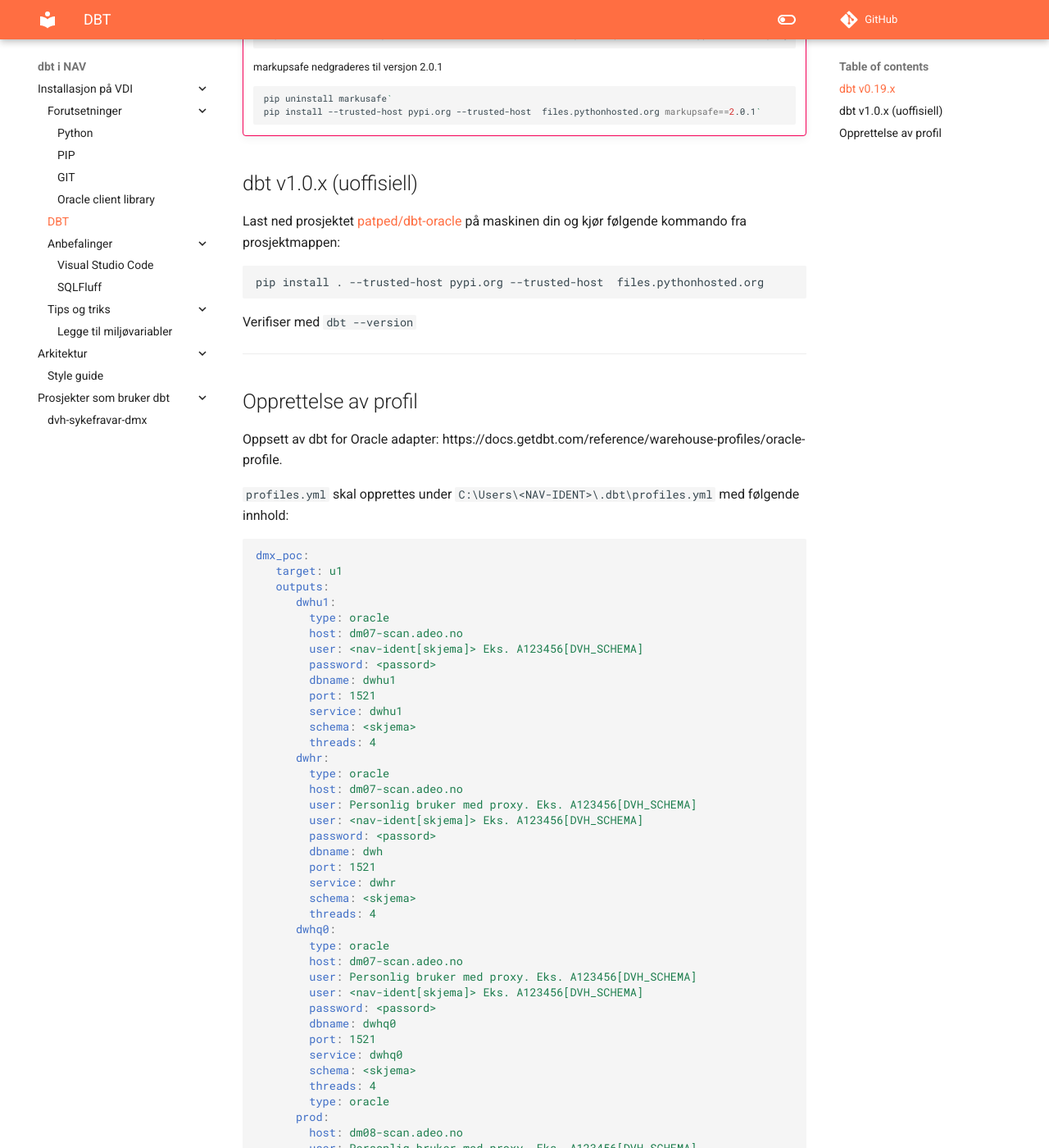
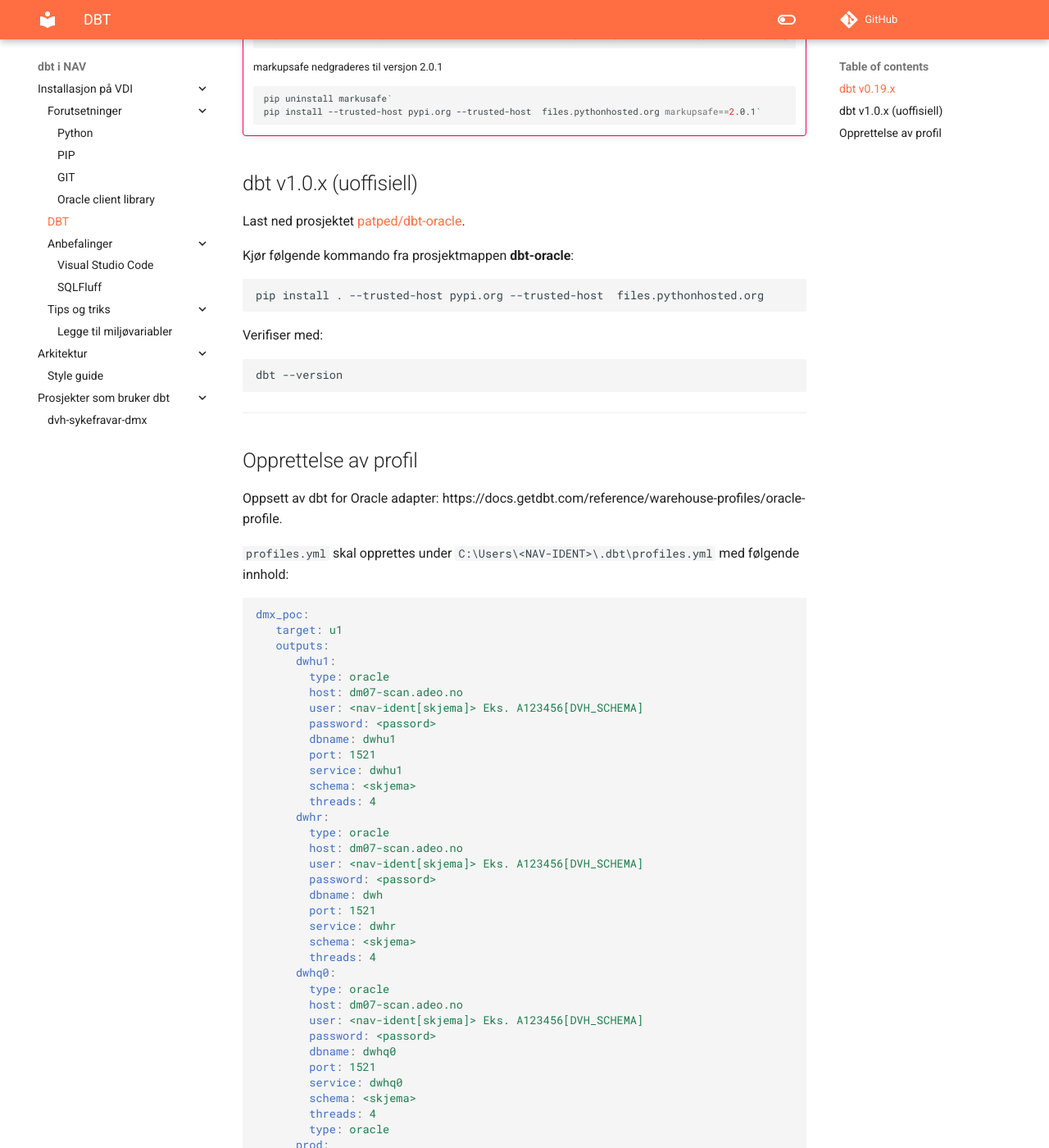
Before and after one commit to navikt/dbt-i-nav, an MkDocs documentation site: the page built from docs/vdi/dbt.md, in a window 1280 px wide and 1400 px high, scrolled down 968 px. Shown: the whole window at 82% size. Built offline with MkDocs 1.6.1 and Material for MkDocs 9.7.7, drawn with Linux system fonts in a browser that asks for light colours; comment, search, counter and statistics services are not loaded; some of the changed text lies outside the part shown.

Commit message:
Update installation guide for dbt v1.0.x
Co-authored-by: Torunn Dønvik <torunn.donvik@nav.no>

````diff
--- a/docs/vdi/dbt.md
+++ b/docs/vdi/dbt.md
@@ -53,13 +53,19 @@
 
 ## dbt v1.0.x (uoffisiell)
 
-Last ned prosjektet [patped/dbt-oracle](https://github.com/patped/dbt-oracle) på maskinen din og kjør følgende kommando fra prosjektmappen:
+Last ned prosjektet [patped/dbt-oracle](https://github.com/patped/dbt-oracle).
+
+Kjør følgende kommando fra prosjektmappen **dbt-oracle**:
 
 ```shell
 pip install . --trusted-host pypi.org --trusted-host  files.pythonhosted.org
 ```
 
-Verifiser med `dbt --version`
+Verifiser med:
+
+```shell
+dbt --version
+```
 
 ---
 
@@ -87,7 +93,6 @@
       dwhr:
         type: oracle
         host: dm07-scan.adeo.no
-        user: Personlig bruker med proxy. Eks. A123456[DVH_SCHEMA]
         user: <nav-ident[skjema]> Eks. A123456[DVH_SCHEMA]
         password: <passord>
         dbname: dwh
@@ -98,7 +103,6 @@
       dwhq0:
         type: oracle
         host: dm07-scan.adeo.no
-        user: Personlig bruker med proxy. Eks. A123456[DVH_SCHEMA]
         user: <nav-ident[skjema]> Eks. A123456[DVH_SCHEMA]
         password: <passord>
         dbname: dwhq0
@@ -109,7 +113,6 @@
         type: oracle
       prod:
         host: dm08-scan.adeo.no
-        user: Personlig bruker med proxy. Eks. A123456[DVH_SCHEMA]
         user: <nav-ident[skjema]> Eks. A123456[DVH_SCHEMA]
         password: <passord>
         dbname: dwh
````
